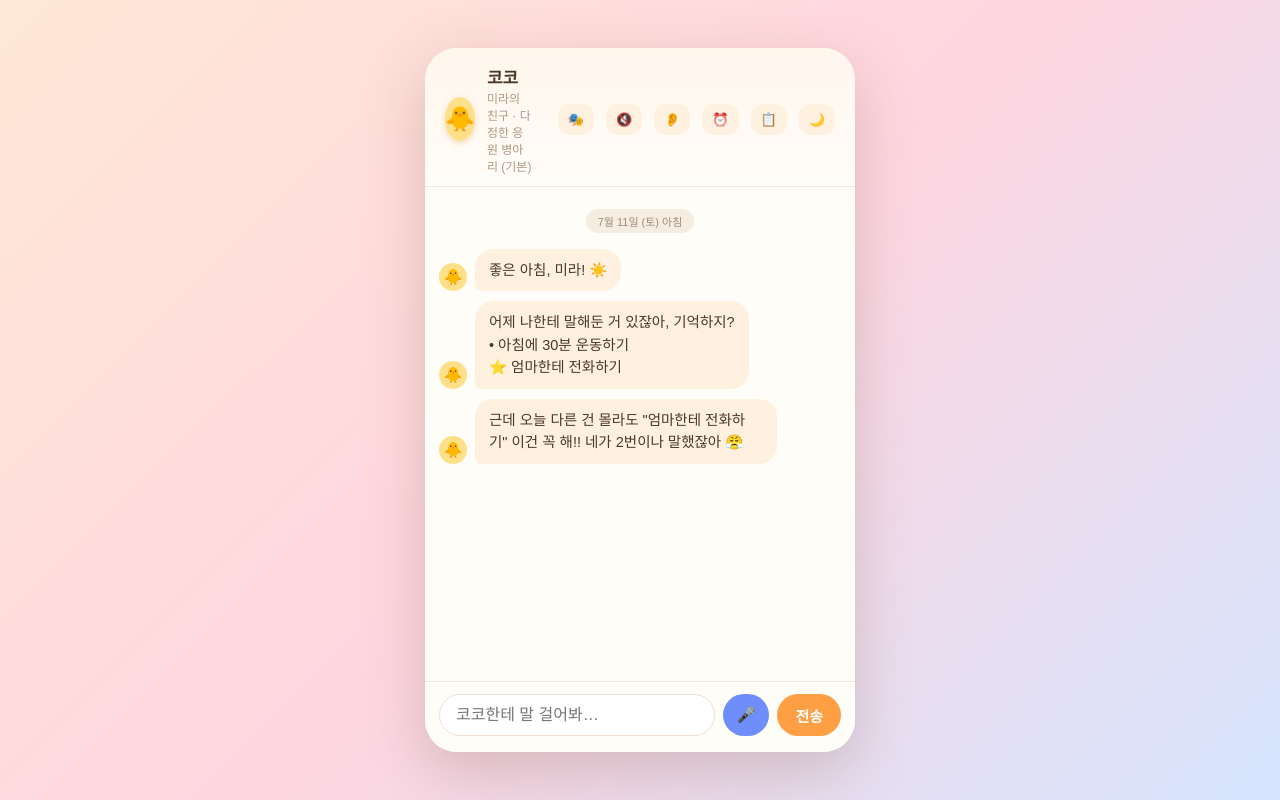
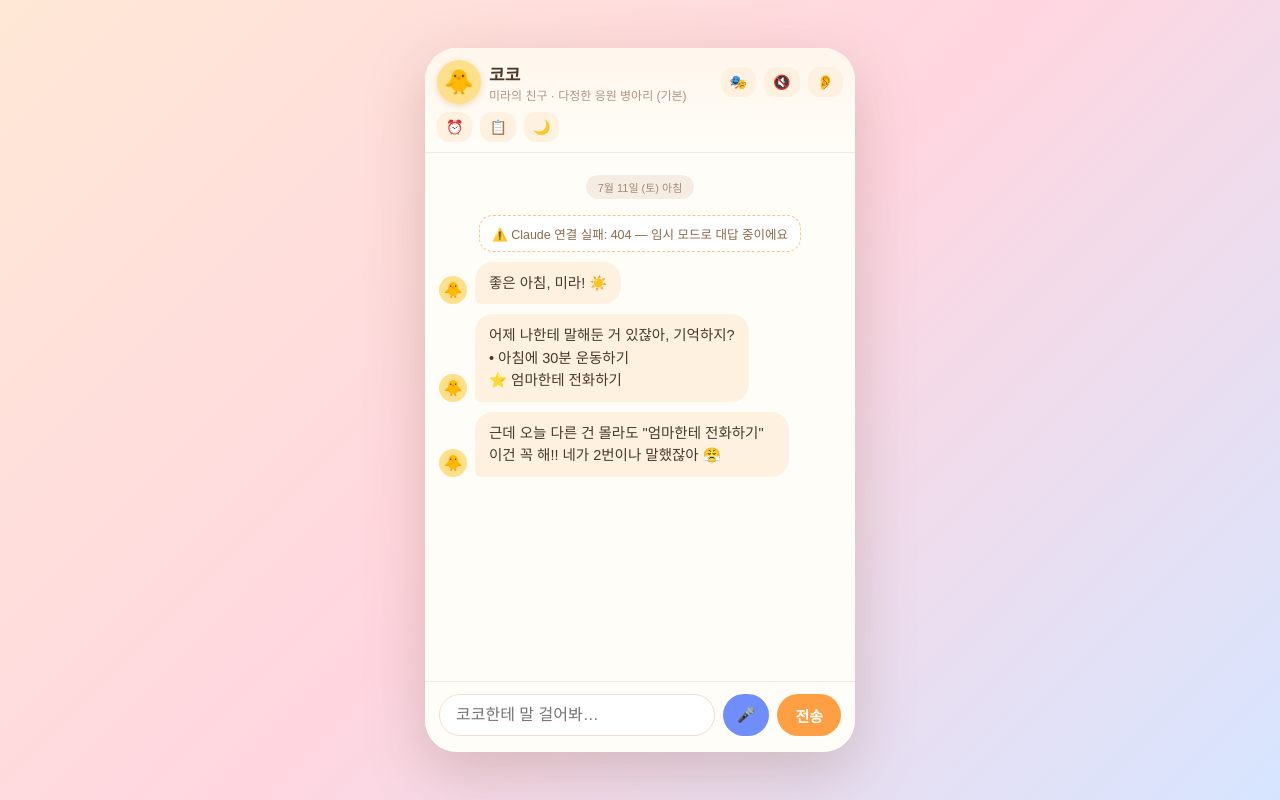
Before and after one commit to arryosya/coco-app, a website: page index.html in a window 1280 px wide. Drawn offline with Linux system fonts and the light colour scheme; no server answers.

Commit message:
Add files via upload

```diff
--- a/index.html
+++ b/index.html
@@ -18,7 +18,8 @@
     .phone { border-radius:32px; box-shadow:0 20px 60px rgba(120,80,60,.25); }
   }
 
-  .header { padding:calc(env(safe-area-inset-top) + 16px) 20px 12px; background:linear-gradient(180deg,#fff6ec,#fffdf8); display:flex; align-items:center; gap:12px; border-bottom:1px solid #f3e8dc; }
+  .header { padding:calc(env(safe-area-inset-top) + 12px) 12px 10px; background:linear-gradient(180deg,#fff6ec,#fffdf8); display:flex; align-items:center; gap:8px; flex-wrap:wrap; border-bottom:1px solid #f3e8dc; }
+  .header > div:nth-child(2) { flex-shrink:0; }
   .avatar { width:44px; height:44px; border-radius:50%; background:#ffe08a; display:flex; align-items:center; justify-content:center; font-size:24px; box-shadow:0 2px 6px rgba(200,150,50,.3); }
   .header .name { font-weight:700; font-size:17px; color:#4a3728; }
   .header .status { font-size:12px; color:#b09680; }
@@ -32,7 +33,8 @@
   .row.me { flex-direction:row-reverse; }
   @keyframes pop { from { opacity:0; transform:translateY(8px);} to {opacity:1; transform:none;} }
   .mini-avatar { width:28px; height:28px; border-radius:50%; background:#ffe08a; display:flex; align-items:center; justify-content:center; font-size:15px; flex-shrink:0; }
-  .bubble { max-width:75%; padding:10px 14px; border-radius:18px; font-size:14.5px; line-height:1.55; white-space:pre-wrap; }
+  .bubble { width:fit-content; max-width:78%; min-width:2em; padding:10px 14px; border-radius:18px; font-size:14.5px; line-height:1.55; white-space:pre-wrap; word-break:keep-all; overflow-wrap:break-word; }
+  .icon-btn { padding:7px 9px; font-size:14px; }
   .row:not(.me) .bubble { background:#fff1e0; color:#4a3728; border-bottom-left-radius:6px; }
   .row.me .bubble { background:#6f8dfb; color:#fff; border-bottom-right-radius:6px; }
   .typing .bubble span { display:inline-block; width:6px; height:6px; margin:0 2px; background:#c9a87f; border-radius:50%; animation:blink 1.2s infinite; }
@@ -260,7 +262,7 @@ function speakNow(text){
     .replace(/[•⭐~]/g, ' ')
     .replace(/ㅋ+|ㅎ+/g, '');
   const u = new SpeechSynthesisUtterance(clean);
-  u.lang = 'ko-KR'; u.rate = P().rate; u.pitch = P().pitch; // 페르소나별 목소리 톤
+  u.lang = 'ko-KR'; u.rate = Math.min(P().rate * 1.2, 1.4); u.pitch = P().pitch; // 페르소나별 톤, 전체적으로 빠르게
   const v = speechSynthesis.getVoices().find(v => v.lang && v.lang.startsWith('ko'));
   if(v) u.voice = v;
   speechSynthesis.speak(u);
@@ -328,8 +330,17 @@ async function askCoco(mode){
       now: new Date().toTimeString().slice(0,5),
       persona: { name: P().name, style: P().style } })
   });
-  if(!res.ok) throw new Error('api ' + res.status);
+  if(!res.ok){
+    let detail = '' + res.status;
+    try { const j = await res.json(); detail = j.detail || j.error || detail; } catch(e){}
+    throw new Error(detail);
+  }
   return await res.json();
+}
+let errNoted = false;
+function apiErrorNote(e){ // 연결 실패를 숨기지 않고 보여줌
+  if(errNoted) return; errNoted = true;
+  addNote('⚠️ Claude 연결 실패: ' + String(e.message).slice(0,200) + ' — 임시 모드로 대답 중이에요');
 }
 
 function findTask(txt){
@@ -370,6 +381,7 @@ async function morningGreeting(){
     applyResult(out);
   } catch(e){
     hideTyping();
+    apiErrorNote(e);
     morningGreetingLocal(); // API 없이도 동작 (규칙 기반)
   }
 }
@@ -411,7 +423,7 @@ function send(){
   showTyping();
   askCoco('chat')
     .then(out=>{ hideTyping(); applyResult(out); })
-    .catch(()=>{ hideTyping(); ruleReply(text); });
+    .catch(e=>{ hideTyping(); apiErrorNote(e); ruleReply(text); });
 }
 
 // ---------- API 없을 때 규칙 기반 대체 ----------
@@ -611,7 +623,7 @@ function fireCheckin(hm){
   showTyping();
   askCoco('checkin')
     .then(out => { hideTyping(); applyResult(out); notifyIfHidden(out.reply); })
-    .catch(() => { hideTyping(); notifyIfHidden(checkinLocal(hm)); });
+    .catch(e => { hideTyping(); apiErrorNote(e); notifyIfHidden(checkinLocal(hm)); });
 }
 function checkinLocal(hm){
   const pending = state.tasks.filter(t=>!t.done);
```
